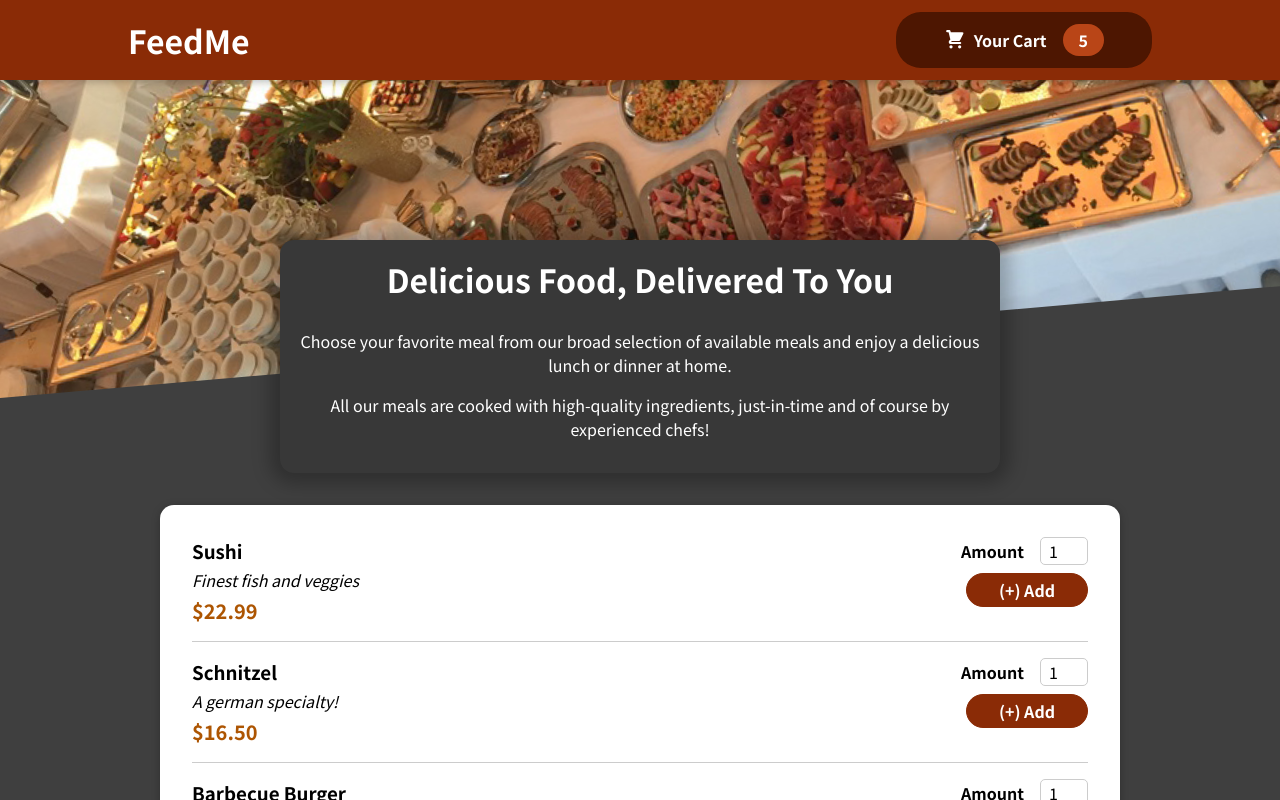
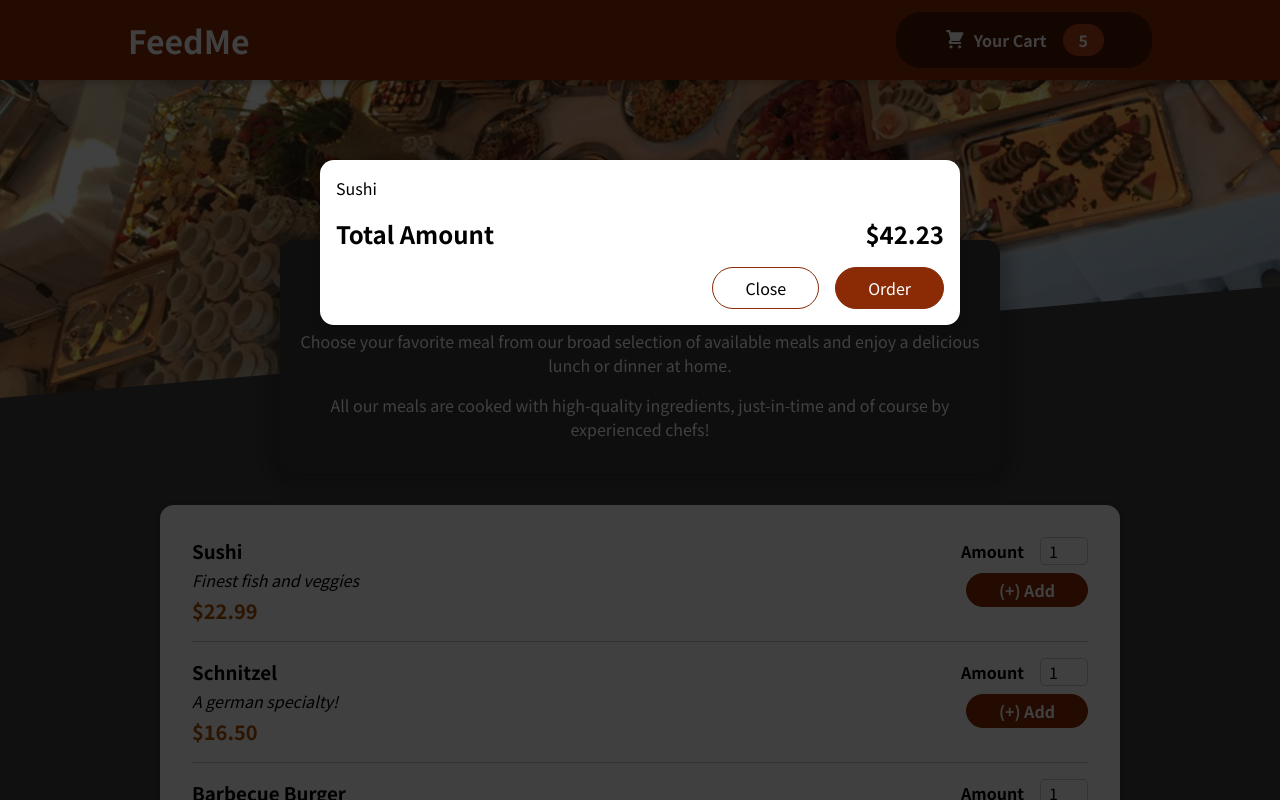
Before and after one commit to akaluzinski/feed-me, a React (Create React App) app in the folder ui/: page / in a window 1280 px wide. Shown: the top 800 px of the page. Built offline with nearby package versions, Linux system fonts and the light colour scheme.

Commit message:
Add modal with react portal

```diff
--- a/ui/public/index.html
+++ b/ui/public/index.html
@@ -28,6 +28,7 @@
   </head>
   <body>
     <noscript>You need to enable JavaScript to run this app.</noscript>
+    <div id="overlays"></div>
     <div id="root"></div>
     <!--
       This HTML file is a template.
--- a/ui/src/App.js
+++ b/ui/src/App.js
@@ -1,16 +1,17 @@
-import { Fragment } from 'react';
 import Header from './components/Layout/Header/Header'
 import Meals from './components/Meals/Meals'
+import Cart from './components/Cart/Cart';
 
 function App() {
   return (
-    <Fragment>
+    <>
+      <Cart />
       <Header/>
       <main>
         <Meals/>
       </main>
 
-    </Fragment>
+    </>
   );
 }
 
--- /dev/null
+++ b/ui/src/components/Cart/Cart.js
@@ -0,0 +1,28 @@
+import Modal from "../shared/Modal/Modal";
+import classes from "./Cart.module.css";
+
+const Cart = (props) => {
+  const cartItems = (
+    <ul className={classes.cartItems}>
+      {[{ id: "c1", name: "Sushi", amount: 2, price: 12.99 }].map((item) => (
+        <li>{item.name}</li>
+      ))}
+    </ul>
+  );
+
+  return (
+    <Modal>
+      {cartItems}
+      <div className={classes.total}>
+        <span>Total Amount</span>
+        <span>$42.23</span>
+      </div>
+      <div className={classes.actions}>
+        <button className={classes["button-alt"]}>Close</button>
+        <button className={classes.button}>Order</button>
+      </div>
+    </Modal>
+  );
+};
+
+export default Cart;
--- /dev/null
+++ b/ui/src/components/Cart/Cart.module.css
@@ -0,0 +1,46 @@
+.cartItems {
+    list-style: none;
+    margin: 0;
+    padding: 0;
+    max-height: 20rem;
+    overflow: auto;
+  }
+
+  .total {
+    display: flex;
+    justify-content: space-between;
+    align-items: center;
+    font-weight: bold;
+    font-size: 1.5rem;
+    margin: 1rem 0;
+  }
+
+  .actions {
+    text-align: right;
+  }
+
+  .actions button {
+    font: inherit;
+    cursor: pointer;
+    background-color: transparent;
+    border: 1px solid #8a2b06;
+    padding: 0.5rem 2rem;
+    border-radius: 25px;
+    margin-left: 1rem;
+  }
+
+  .actions button:hover,
+  .actions button:active {
+    background-color: #5a1a01;
+    border-color: #5a1a01;
+    color: white;
+  }
+
+  .actions .button--alt {
+    color: #8a2b06;
+  }
+
+  .actions .button {
+    background-color: #8a2b06;
+    color: white;
+  }
--- a/ui/src/components/Meals/AvailableMeals/AvailableMeals.js
+++ b/ui/src/components/Meals/AvailableMeals/AvailableMeals.js
@@ -6,6 +6,7 @@ import MealItem from "./MealItem/MealItem";
 const AvailableMeals = () => {
   const meals = DUMMY_MEALS.map((meal) => (
     <MealItem
+      id={meal.id}
       key={meal.id}
       name={meal.name}
       price={meal.price}
--- a/ui/src/components/Meals/AvailableMeals/MealItemForm/MealItemForm.js
+++ b/ui/src/components/Meals/AvailableMeals/MealItemForm/MealItemForm.js
@@ -7,7 +7,7 @@ const MealItemForm = (props) => {
       <Input
         label="Amount"
         input={{
-          id: "amount",
+          id: 'amount_' + props.id,
           type: "number",
           min: "1",
           max: "5",
--- /dev/null
+++ b/ui/src/components/shared/Modal/Backdrop.js
@@ -0,0 +1,7 @@
+import classes from './Modal.module.css';
+
+const Backdrop = (props) => {
+  return <div className={classes.backdrop} />;
+};
+
+export default Backdrop;
--- /dev/null
+++ b/ui/src/components/shared/Modal/Modal.js
@@ -0,0 +1,20 @@
+import ReactDOM from "react-dom";
+
+import Backdrop from "./Backdrop";
+import ModalOverlay from "./ModalOverlay";
+
+const portalOverlaysElement = document.getElementById("overlays");
+
+const Modal = (props) => {
+  return (
+    <>
+      {ReactDOM.createPortal(<Backdrop />, portalOverlaysElement)}
+      {ReactDOM.createPortal(
+        <ModalOverlay>{props.children}</ModalOverlay>,
+        portalOverlaysElement
+      )}
+    </>
+  );
+};
+
+export default Modal;
--- /dev/null
+++ b/ui/src/components/shared/Modal/Modal.module.css
@@ -0,0 +1,40 @@
+.backdrop {
+  position: fixed;
+  top: 0;
+  left: 0;
+  width: 100%;
+  height: 100vh;
+  z-index: 20;
+  background-color: rgba(0, 0, 0, 0.75);
+}
+
+.modal {
+  position: fixed;
+  top: 20vh;
+  left: 5%;
+  width: 90%;
+  background-color: white;
+  padding: 1rem;
+  border-radius: 14px;
+  box-shadow: 0 2px 8px rgba(0, 0, 0, 0.25);
+  z-index: 30;
+  animation: slide-down 300ms ease-out forwards;
+}
+
+@media (min-width: 768px) {
+  .modal {
+    width: 40rem;
+    left: calc(50% - 20rem);
+  }
+}
+
+@keyframes slide-down {
+  from {
+    opacity: 0;
+    transform: translateY(-3rem);
+  }
+  to {
+    opacity: 1;
+    transform: translateY(0);
+  }
+}
--- /dev/null
+++ b/ui/src/components/shared/Modal/ModalOverlay.js
@@ -0,0 +1,11 @@
+import classes from "./Modal.module.css";
+
+const ModalOverlay = (props) => {
+  return (
+    <div className={classes.modal}>
+      <div className={classes.content}>{props.children}</div>
+    </div>
+  );
+};
+
+export default ModalOverlay;
```
